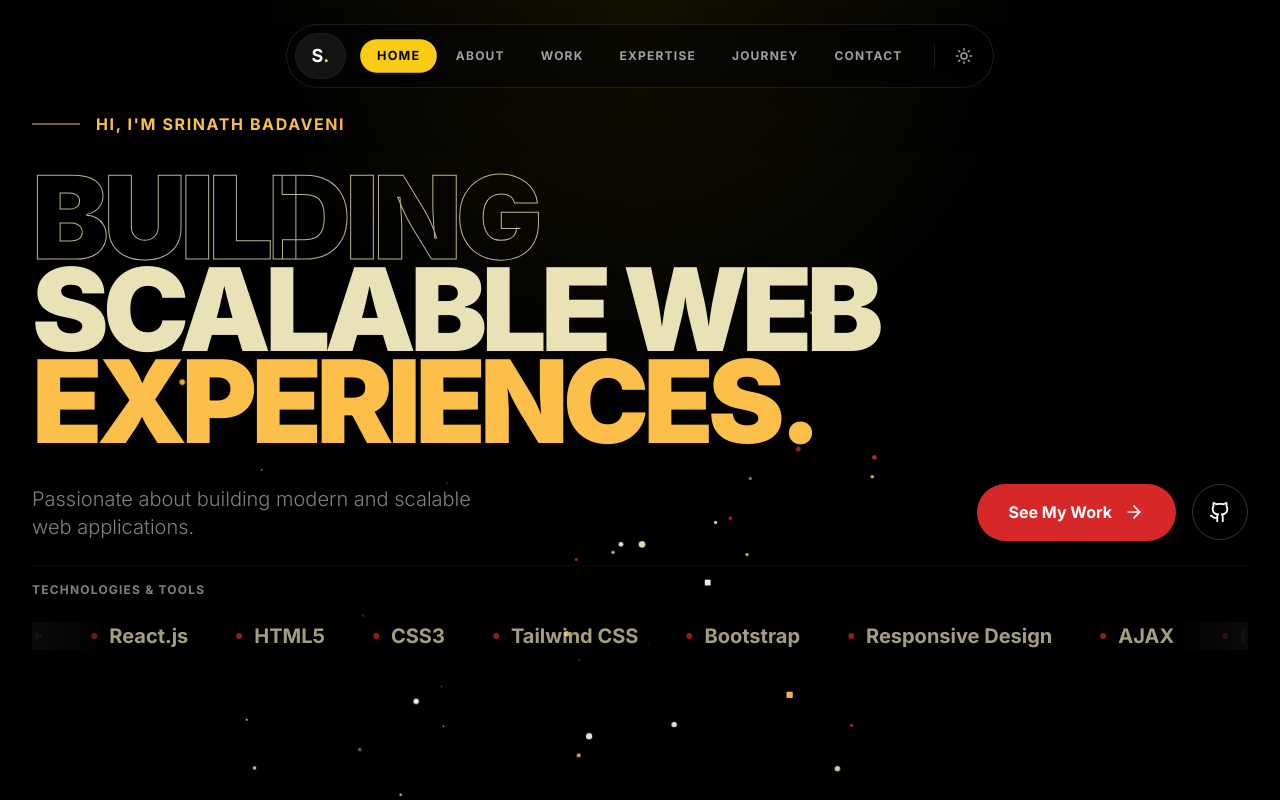
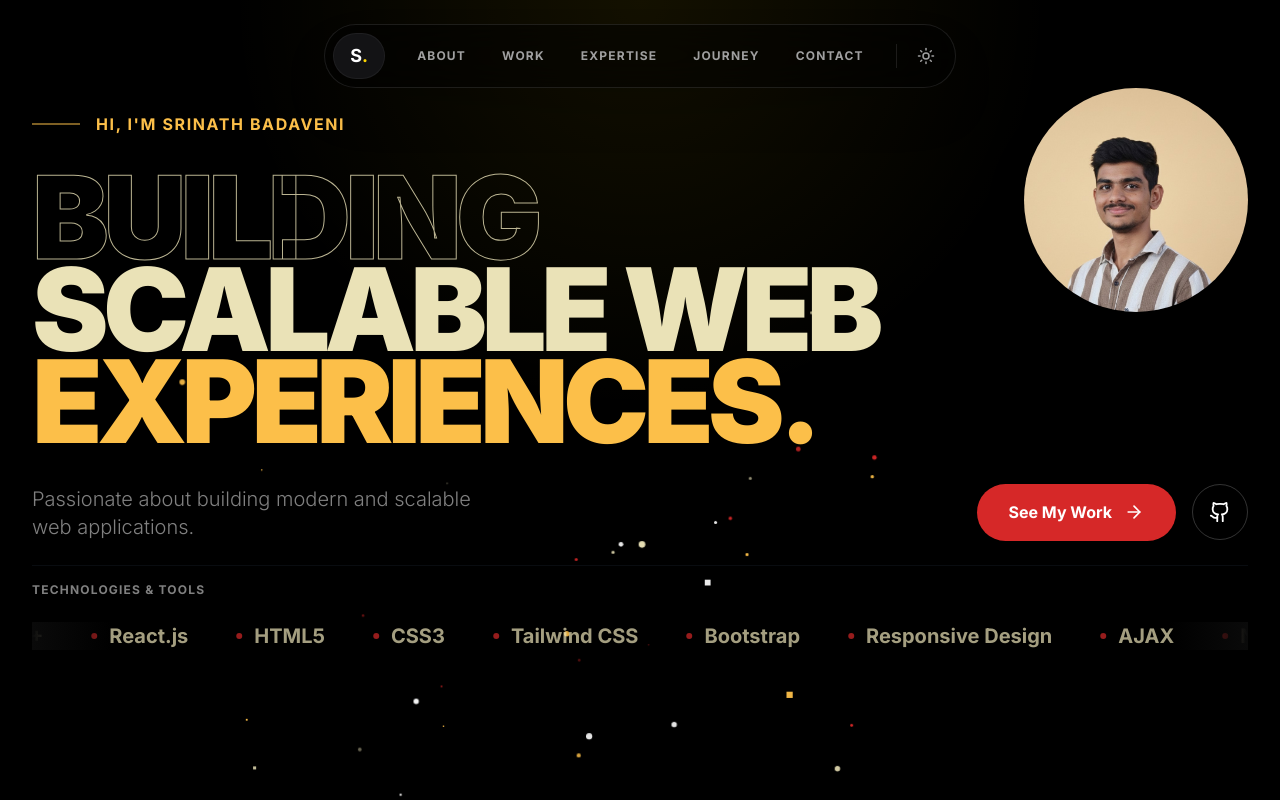
Before and after one commit to Srinath-Badaveni/Portfolio, a React (Create React App) app: page / in a window 1280 px wide. Shown: the top 800 px of the page. Built offline with nearby package versions, Linux system fonts and the light colour scheme; a web font is replaced by a local one.

Commit message:
feat: Add initial portfolio application structure, including Home, Contact, and Portfolio sections with associated data and assets.

```diff
--- a/public/index.html
+++ b/public/index.html
@@ -2,14 +2,14 @@
 <html lang="en">
   <head>
     <meta charset="utf-8" />
-    <link rel="icon" href="%PUBLIC_URL%/favicon.ico" />
+    <link rel="icon" href="%PUBLIC_URL%/logo.svg" />
     <meta name="viewport" content="width=device-width, initial-scale=1" />
     <meta name="theme-color" content="#000000" />
     <meta
       name="description"
       content="Portfolio of Srinath Badaveni - Full Stack Developer specializing in React, Node.js, and Modern Web Technologies."
     />
-    <link rel="apple-touch-icon" href="%PUBLIC_URL%/logo192.png" />
+    <link rel="apple-touch-icon" href="%PUBLIC_URL%/logo.svg" />
 
     <!-- Fonts -->
     <link rel="preconnect" href="https://fonts.googleapis.com" />
--- a/src/components/Contact.js
+++ b/src/components/Contact.js
@@ -587,8 +587,7 @@ const Contact = () => {
                 gap: "0.35rem",
               }}
             >
-              Built with <Heart size={12} style={{ color: "#ef4444" }} /> &
-              React
+              Built with <Heart size={12} style={{ color: "#ef4444" }} />
             </p>
           </div>
         </footer>
--- a/src/components/Home.js
+++ b/src/components/Home.js
@@ -102,7 +102,7 @@ const Home = ({ setActiveSection, darkMode }) => {
         {/* ═══ HERO SECTION ═══ */}
         <div className="flex flex-col justify-start items-start text-left min-h-screen pt-4 pb-4">
           {/* Main Headings */}
-          <div className="space-y-6 max-w-7xl w-full">
+          <div className="space-y-6 max-w-7xl w-full relative">
             {/* Intro Label */}
             <h2
               className="text-sm md:text-base font-bold tracking-[0.3em] uppercase mb-6 animate-fade-in-up flex items-center gap-4"
@@ -114,6 +114,28 @@ const Home = ({ setActiveSection, darkMode }) => {
               <span className="w-12 h-[2px] bg-current opacity-50"></span>
               Hi, I'm Srinath Badaveni
             </h2>
+
+            <div
+              className={`absolute right-0 -top-12 hidden md:block rounded-full overflow-hidden shadow-2xl transition-transform duration-500 ease-[cubic-bezier(0.4,0,0.2,1)] hover:scale-125 cursor-pointer ${
+                !darkMode ? "border-4 border-gray-200" : ""
+              }`}
+              style={{
+                width: "14rem",
+                height: "14rem",
+              }}
+            >
+              <img
+                src={personalInfo.profileImage}
+                alt={personalInfo.name}
+                className="w-full h-full object-cover"
+              />
+            </div>
+
+            {/* Mobile Profile Photo - Inline/Different spot or hidden?
+                  User said "top right to fill that empty space", usually implies desktop.
+                  On mobile, spaces are tight. I'll hide it on mobile for now to avoid breaking layout
+                  as per "dont disturb a single component".
+              */}
 
             {/* Main Headline */}
             <h1
@@ -142,7 +164,9 @@ const Home = ({ setActiveSection, darkMode }) => {
               {/* Line 3: Accent Style */}
               <span
                 className="block mt-[-0.2em]"
-                style={{ color: darkMode ? "#FCBF49" : "var(--color-accent)" }}
+                style={{
+                  color: darkMode ? "#FCBF49" : "var(--color-accent)",
+                }}
               >
                 Experiences.
               </span>
--- a/src/components/portfolio.js
+++ b/src/components/portfolio.js
@@ -26,7 +26,6 @@ const Portfolio = () => {
   const toggleTheme = () => setDarkMode(!darkMode);
 
   const navItems = [
-    { id: "home", label: "Home" },
     { id: "about", label: "About" },
     { id: "projects", label: "Work" },
     { id: "skills", label: "Expertise" },
--- a/src/data/portfolioData.js
+++ b/src/data/portfolioData.js
@@ -11,7 +11,7 @@ export const personalInfo = {
   email: "badavenisrinath@gmail.com",
   phone: "+91 9059875072",
   availability: "Currently available for internships and freelance projects",
-  profileImage: "/images/profile/profile.jpg",
+  profileImage: "/images/profile/profile1.jpg",
 
   social: {
     github: "https://github.com/Srinath-Badaveni",
@@ -287,15 +287,12 @@ export const skills = {
     "WebSockets",
     "JWT Authentication",
   ],
-  databases: ["MongoDB", "SQL", "Database Design", "Query Optimization"],
-  tools: ["Git/GitHub", "VS Code", "Postman", "Oracle Cloud", "npm"],
+  databases: ["MongoDB", "SQL", "Database Design"],
+  tools: ["Git/GitHub", "VS Code", "Postman", "Oracle Cloud"],
   competencies: [
     "Data Structures & Algorithms",
-    "System Design & Architecture",
     "Debugging & Optimization",
-    "SEO Best Practices",
     "Team Collaboration",
-    "Agile Workflows",
   ],
 };
 
@@ -323,14 +320,6 @@ export const achievements = [
       "Solved 200+ Data Structures and Algorithms problems on NXT Wave platform",
     year: "2024",
     icon: "code",
-  },
-  {
-    id: 4,
-    title: "Open Source Contributor",
-    description:
-      "Active contributor to open-source projects, collaborating with global developers",
-    year: "2024",
-    icon: "globe",
   },
 ];
 
@@ -365,10 +354,7 @@ export const certifications = [
 export const timeline = [
   {
     year: "2026",
-    events: [
-      "CareConnect Upgrade - Production Ready Healthcare App",
-      "Web Service Implementation",
-    ],
+    events: ["CareConnect - Healthcare App", "Web Service Implementation"],
     gradient: "from-emerald-500 to-teal-600",
   },
   {
@@ -377,7 +363,6 @@ export const timeline = [
       "Oracle Cloud Infrastructure 2025 Certified Generative AI Professional",
       "FinTrack Application Launch",
       "200+ DSA Problems Milestone",
-      "Front End Development Certification",
     ],
     gradient: "from-cyan-500 to-blue-600",
   },
@@ -388,8 +373,9 @@ export const timeline = [
       "1st Place - Coding Competition (2x)",
       "Rank 92 - DSA CodeVerse Contest #7",
       "Movies Hub & Tourist Places Applications",
+      "Front End Development Certification",
+
       "Cloud Foundations Certification",
-      "Open Source Contributions",
     ],
     gradient: "from-blue-500 to-purple-600",
   },
@@ -398,7 +384,6 @@ export const timeline = [
     events: [
       "Started B.Tech in Computer Science",
       "Completed Intermediate - 90.8%",
-
       "Amazon Clone Project",
     ],
     gradient: "from-purple-500 to-pink-600",
@@ -432,15 +417,12 @@ export const stats = [
 export const availableFor = [
   "Web Development Internships",
   "Freelance Projects",
-  "Open Source Collaborations",
-  "Technical Consulting",
 ];
 
 export const currentFocus = [
   "🎓 Pursuing B.Tech in Computer Science (CGPA: 8.3)",
   "💻 Building full-stack applications with MERN stack",
-  "🤝 Contributing to open-source projects",
   "☁️ Exploring cloud technologies and generative AI",
   "🏆 Competing in coding challenges",
-  "📚 Mastering DSA (200+ problems solved)",
+  "📚 Mastering DSA",
 ];
```
Also changed, not shown: public/images/profile/profile1.jpg (added), public/logo.svg (added), public/manifest.json.
